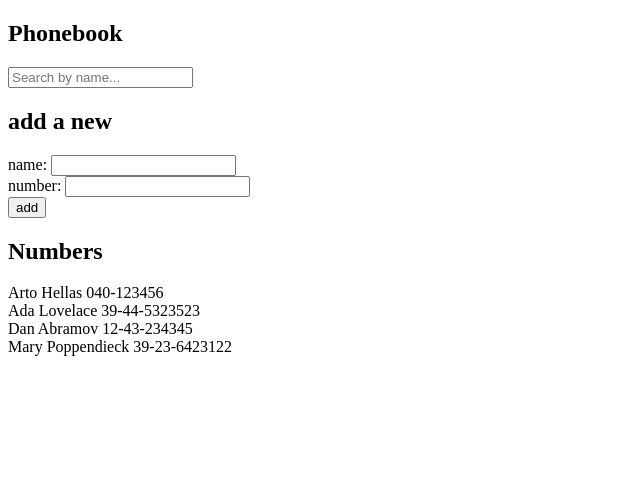
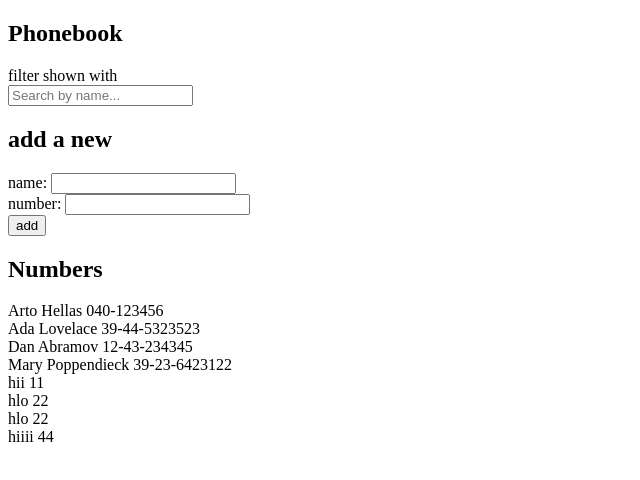
Before and after one commit to nabinamangrati/fullstackopen, a React (Vite) app in the folder part2/phoneBook/: page / in a window 1280 px wide. Shown: the top 480 px of the page, without its empty margins (0-640 px from the left). Built offline with nearby package versions, Linux system fonts and the light colour scheme; data requests are answered from the project's data file.

Commit message:
part2 b2.10 complete

```diff
--- a/part2/phoneBook/db.json
+++ b/part2/phoneBook/db.json
@@ -3,22 +3,42 @@
     {
       "name": "Arto Hellas",
       "number": "040-123456",
-      "id": 1
+      "id": "1"
     },
     {
       "name": "Ada Lovelace",
       "number": "39-44-5323523",
-      "id": 2
+      "id": "2"
     },
     {
       "name": "Dan Abramov",
       "number": "12-43-234345",
-      "id": 3
+      "id": "3"
     },
     {
       "name": "Mary Poppendieck",
       "number": "39-23-6423122",
-      "id": 4
+      "id": "4"
+    },
+    {
+      "id": "2692",
+      "name": "hii",
+      "number": "11"
+    },
+    {
+      "id": "4b28",
+      "name": "hlo",
+      "number": "22"
+    },
+    {
+      "id": "2b63",
+      "name": "hlo",
+      "number": "22"
+    },
+    {
+      "id": "f3a6",
+      "name": "hiiii",
+      "number": "44"
     }
   ]
 }
--- a/part2/phoneBook/package.json
+++ b/part2/phoneBook/package.json
@@ -8,6 +8,7 @@
     "build": "vite build",
     "preview": "vite preview",
     "format": "prettier --write \"src/**/*.{js,jsx}\"",
+    "server": "json-server -p3001 --watch db.json",
     "lint": "eslint \"src/**/*.{js,jsx}\" --quiet"
   },
   "keywords": [],
--- a/part2/phoneBook/src/App.jsx
+++ b/part2/phoneBook/src/App.jsx
@@ -1,6 +1,8 @@
 import { useState, useEffect } from "react";
 import Filter from "./component/Filter";
 import axios from "axios";
+import PersonForm from "./component/PersonForm";
+import Person from "./component/Person";
 const App = () => {
   const [persons, setPersons] = useState([]);
 
@@ -27,14 +29,21 @@ const App = () => {
 
   const handleSubmit = (event) => {
     event.preventDefault();
+    let newPerson = {
+      name: newName,
+      number: newNumber,
+    };
     if (persons.some((person) => person.name === newName)) {
       // Issue a warning if the name already exists
       alert(`${newName} is already added to the phonebook`);
     } else {
-      setPersons([...persons, { name: newName, number: newNumber }]);
-      setNewName("");
+      let postAxios = axios.post("http://localhost:3001/persons", newPerson);
+      postAxios.then((response) => {
+        setPersons(persons.concat(response.data));
+        setNewName("");
 
-      setNewNumber("");
+        setNewNumber("");
+      });
     }
   };
   const handleNameChange = (event) => {
@@ -47,34 +56,20 @@ const App = () => {
   return (
     <div>
       <h2>Phonebook</h2>
+      filter shown with
       <Filter value={search} onChange={handleSearchChange} />
       <h2>add a new</h2>
-      <form onSubmit={handleSubmit}>
-        <div>
-          name: <input value={newName} onChange={handleNameChange} />
-          <br />
-          number: <input value={newNumber} onChange={handleNumberChange} />
-        </div>
-        <div>
-          <button onClick={handleSubmit}>add</button>
-        </div>
-      </form>
+      <PersonForm
+        newName={newName}
+        newNumber={newNumber}
+        handleNameChange={handleNameChange}
+        handleNumberChange={handleNumberChange}
+        handleSubmit={handleSubmit}
+      />
       <h2>Numbers</h2>
       <div>
-        {/* {persons.map((person, index) => (
-          <div key={index}>
-            {person.name} {person.number}
-          </div>
-        ))}
-        <h2>Filtered Results</h2>
-        <div> */}
-        {filteredPersons.map((person) => (
-          <div key={person.id}>
-            {person.name} {person.number}
-          </div>
-        ))}
+        <Person persons={filteredPersons} />
       </div>
-      {/* </div> */}
     </div>
   );
 };
--- a/part2/phoneBook/src/component/Person.jsx
+++ b/part2/phoneBook/src/component/Person.jsx
@@ -1,9 +1,9 @@
 import React from "react";
-const Person = ({ person }) => {
+const Person = ({ persons }) => {
   return (
     <div>
-      {filteredPersons.map((person) => (
-        <div key={person.id}>
+      {persons.map((person, index) => (
+        <div key={index}>
           {person.name} {person.number}
         </div>
       ))}
```
